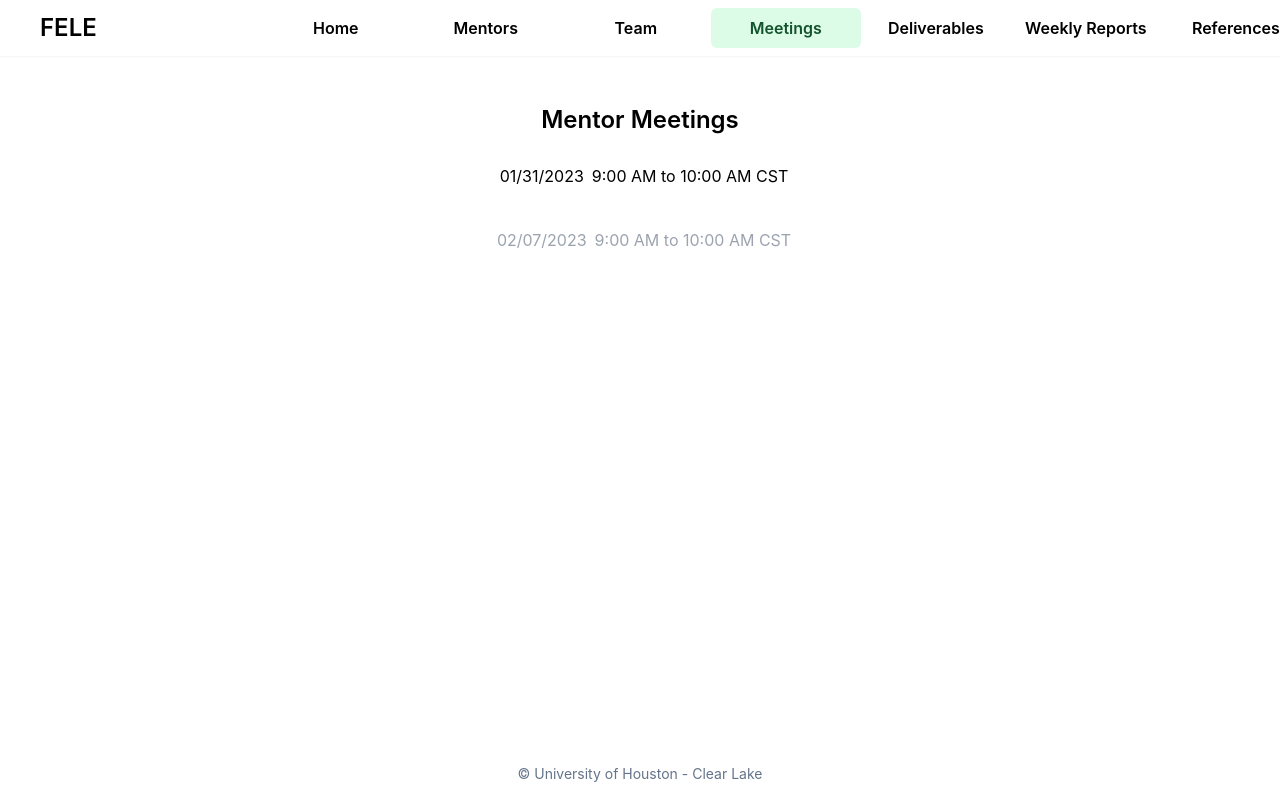
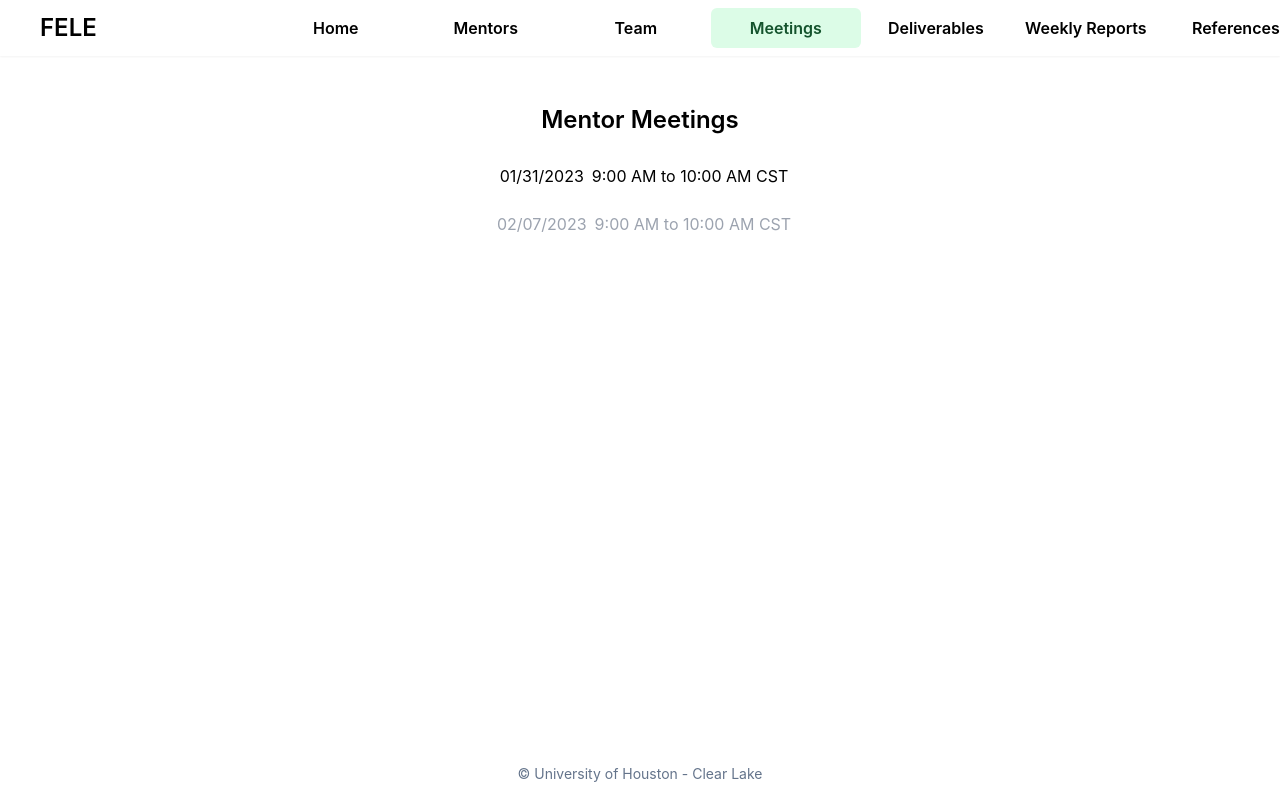
Before and after one commit to ramachandrapetla/FELE-WEB, a React (Create React App) app: page /meetings in a window 1280 px wide. Shown: the top 800 px of the page. Built offline with nearby package versions, Linux system fonts and the light colour scheme.

Commit message:
Updated List

```diff
--- a/src/components/Meetings/Meetings.js
+++ b/src/components/Meetings/Meetings.js
@@ -3,8 +3,8 @@ const MOMS = [
   { date: '01/31/2023', time: MOM_TIME, pdf: null, disabled: false },
   { date: '02/07/2023', time: MOM_TIME, pdf: null, disabled: true }
 ];
-const DISABLED_CLASSNAME = "w-full rounded-md p-3 text-gray-400 cursor-pointer mb-4 flex justify-center items-center select-none";
-const ACTIVE_CLASSNAME = "w-full rounded-md p-3 cursor-pointer transition duration-200 mb-4 hover:bg-green-50 hover:text-green-900 flex justify-center items-center select-none";
+const DISABLED_CLASSNAME = "w-full rounded-md p-3 text-gray-400 cursor-pointer flex justify-center items-center select-none";
+const ACTIVE_CLASSNAME = "w-full rounded-md p-3 cursor-pointer transition duration-200 hover:bg-green-50 hover:text-green-900 flex justify-center items-center select-none";
 
 export default function Meetings() {
   const renderMOM = (mom, index) => {
--- a/src/components/Reports/Reports.js
+++ b/src/components/Reports/Reports.js
@@ -2,10 +2,12 @@ const REPORTS = [
   { date: '01/31/2023', pdf: null, disabled: false },
   { date: '02/07/2023', pdf: null, disabled: true }
 ]
+const ACTIVE_CLASSNAME = "w-full rounded-md p-3 cursor-pointer transition duration-200 hover:bg-green-50 hover:text-green-900 flex justify-center items-center select-none";
+const DISABLED_CLASSNAME = "w-full rounded-md p-3 cursor-pointer text-gray-400 flex justify-center items-center select-none";
 
 export default function Reports() {
   const renderReport = (report, index) => {
-    return (<div className={!report.disabled ? "w-full rounded-md p-3 cursor-pointer transition duration-200 mb-4 hover:bg-green-50 hover:text-green-900 flex justify-center items-center select-none" : "w-full rounded-md p-3 text-gray-400 cursor-pointer mb-4 flex justify-center items-center select-none"} key={index}>
+    return (<div className={report.disabled ? DISABLED_CLASSNAME : ACTIVE_CLASSNAME} key={index}>
       <div className="mx-2">{report.date}</div>
     </div>)
   }
```
